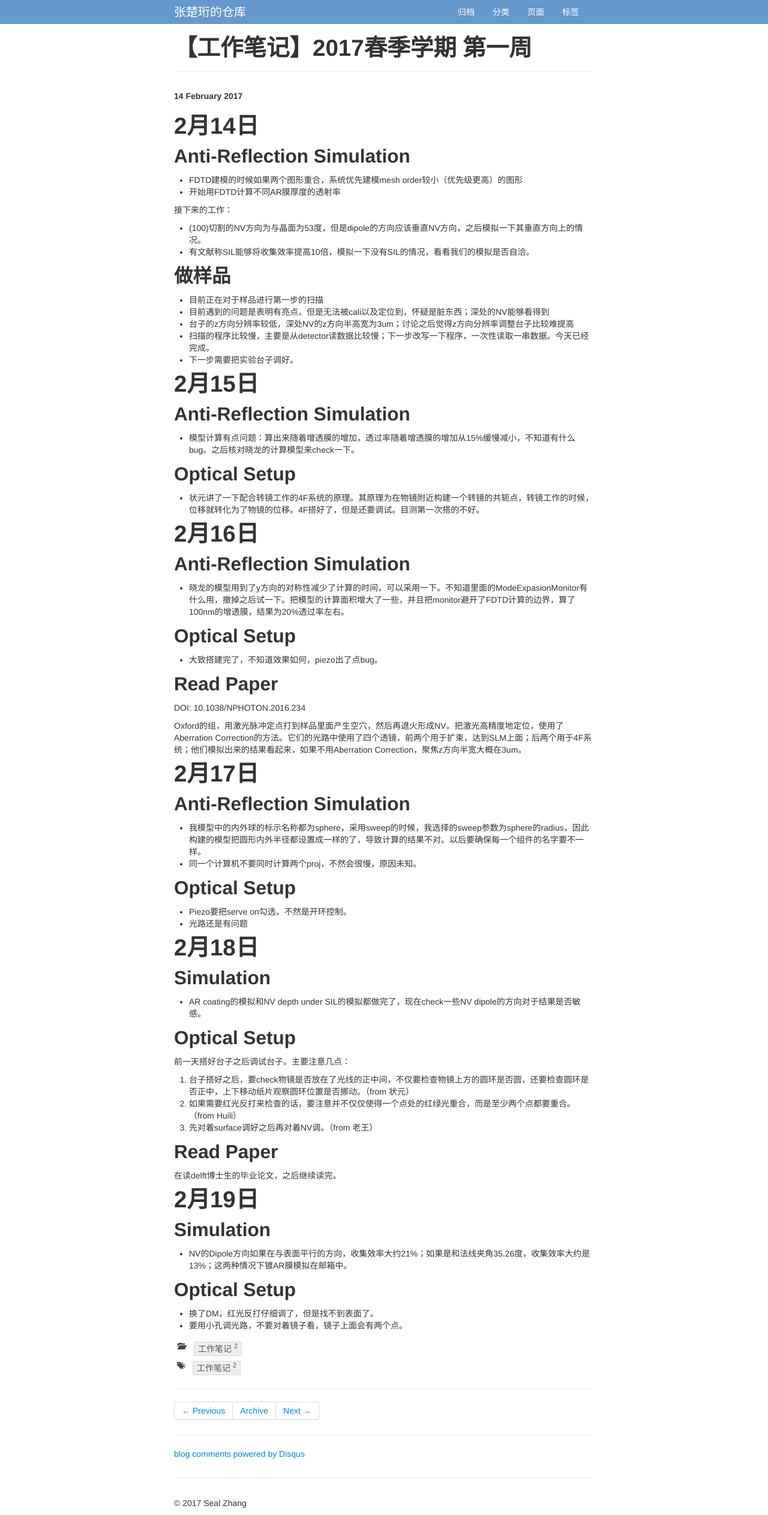
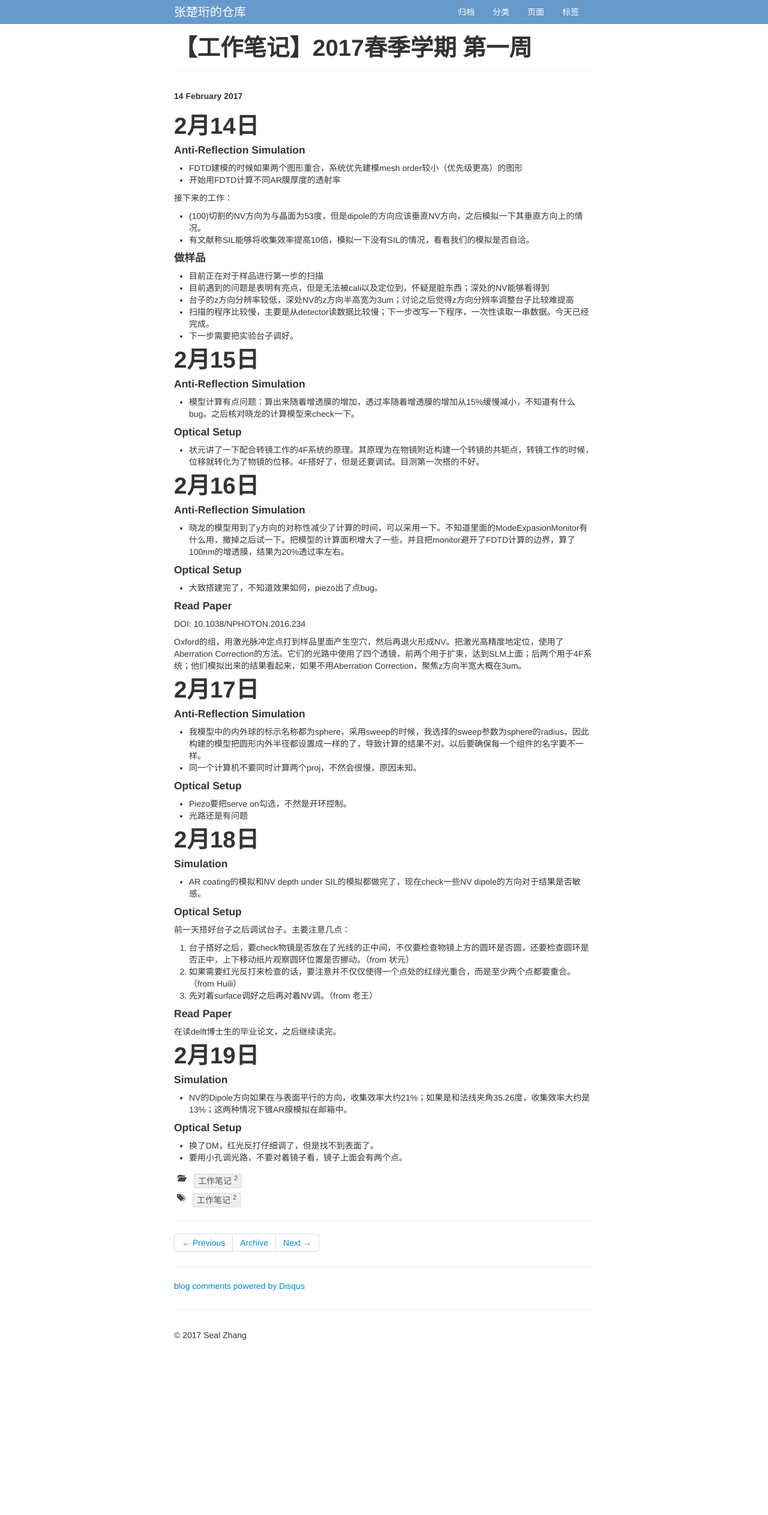
Before and after one commit to zhangchuheng123/zhangchuheng123.github.io, a Jekyll site: the page built from _posts/Diary/2017-02-14-工作笔记.md, in a window 1280 px wide. Shown: the whole page at 60% size. Built offline with Jekyll 4.4.1, drawn with Linux system fonts in a browser that asks for light colours; comment, search, counter and statistics services are not loaded; after the commit the page ends 2246 px from its top, so only the background shows below that.

Commit message:
change format

```diff
--- a/_posts/Diary/2017-02-14-工作笔记.md
+++ b/_posts/Diary/2017-02-14-工作笔记.md
@@ -9,7 +9,7 @@ tags: [工作笔记]
 
 # 2月14日
 
-## Anti-Reflection Simulation
+#### Anti-Reflection Simulation
 
 * FDTD建模的时候如果两个图形重合，系统优先建模mesh order较小（优先级更高）的图形
 * 开始用FDTD计算不同AR膜厚度的透射率
@@ -19,7 +19,7 @@ tags: [工作笔记]
 * (100)切割的NV方向为与晶面为53度，但是dipole的方向应该垂直NV方向，之后模拟一下其垂直方向上的情况。
 * 有文献称SIL能够将收集效率提高10倍，模拟一下没有SIL的情况，看看我们的模拟是否自洽。
 
-## 做样品
+#### 做样品
 
 * 目前正在对于样品进行第一步的扫描
 * 目前遇到的问题是表明有亮点，但是无法被cali以及定位到，怀疑是脏东西；深处的NV能够看得到
@@ -29,25 +29,25 @@ tags: [工作笔记]
 
 # 2月15日
 
-## Anti-Reflection Simulation
+#### Anti-Reflection Simulation
 
 * 模型计算有点问题：算出来随着增透膜的增加，透过率随着增透膜的增加从15%缓慢减小，不知道有什么bug。之后核对晓龙的计算模型来check一下。
 
-## Optical Setup
+#### Optical Setup
 
 * 状元讲了一下配合转镜工作的4F系统的原理。其原理为在物镜附近构建一个转镜的共轭点，转镜工作的时候，位移就转化为了物镜的位移。4F搭好了，但是还要调试。目测第一次搭的不好。
 
 # 2月16日
 
-## Anti-Reflection Simulation
+#### Anti-Reflection Simulation
 
 * 晓龙的模型用到了y方向的对称性减少了计算的时间，可以采用一下。不知道里面的ModeExpasionMonitor有什么用，撤掉之后试一下。把模型的计算面积增大了一些，并且把monitor避开了FDTD计算的边界，算了100nm的增透膜，结果为20%透过率左右。
 
-## Optical Setup
+#### Optical Setup
 
 * 大致搭建完了，不知道效果如何，piezo出了点bug。
 
-## Read Paper
+#### Read Paper
 
 DOI: 10.1038/NPHOTON.2016.234
 
@@ -55,12 +55,12 @@ Oxford的组，用激光脉冲定点打到样品里面产生空穴，然后再
 
 # 2月17日
 
-## Anti-Reflection Simulation
+#### Anti-Reflection Simulation
 
 * 我模型中的内外球的标示名称都为sphere，采用sweep的时候，我选择的sweep参数为sphere的radius，因此构建的模型把圆形内外半径都设置成一样的了，导致计算的结果不对。以后要确保每一个组件的名字要不一样。
 * 同一个计算机不要同时计算两个proj，不然会很慢，原因未知。
 
-## Optical Setup
+#### Optical Setup
 
 * Piezo要把serve on勾选，不然是开环控制。
 * 光路还是有问题
@@ -68,11 +68,11 @@ Oxford的组，用激光脉冲定点打到样品里面产生空穴，然后再
 
 # 2月18日
 
-## Simulation
+#### Simulation
 
 * AR coating的模拟和NV depth under SIL的模拟都做完了，现在check一些NV dipole的方向对于结果是否敏感。
 
-## Optical Setup
+#### Optical Setup
 
 前一天搭好台子之后调试台子。主要注意几点：
 
@@ -80,17 +80,17 @@ Oxford的组，用激光脉冲定点打到样品里面产生空穴，然后再
 1. 如果需要红光反打来检查的话，要注意并不仅仅使得一个点处的红绿光重合，而是至少两个点都要重合。（from Huili）
 1. 先对着surface调好之后再对着NV调。（from 老王）
 
-## Read Paper
+#### Read Paper
 
 在读delft博士生的毕业论文，之后继续读完。
 
 # 2月19日
 
-## Simulation
+#### Simulation
 
 * NV的Dipole方向如果在与表面平行的方向，收集效率大约21%；如果是和法线夹角35.26度，收集效率大约是13%；这两种情况下镀AR膜模拟在邮箱中。
 
-## Optical Setup
+#### Optical Setup
 
 * 换了DM，红光反打仔细调了，但是找不到表面了。
 * 要用小孔调光路，不要对着镜子看，镜子上面会有两个点。
```
